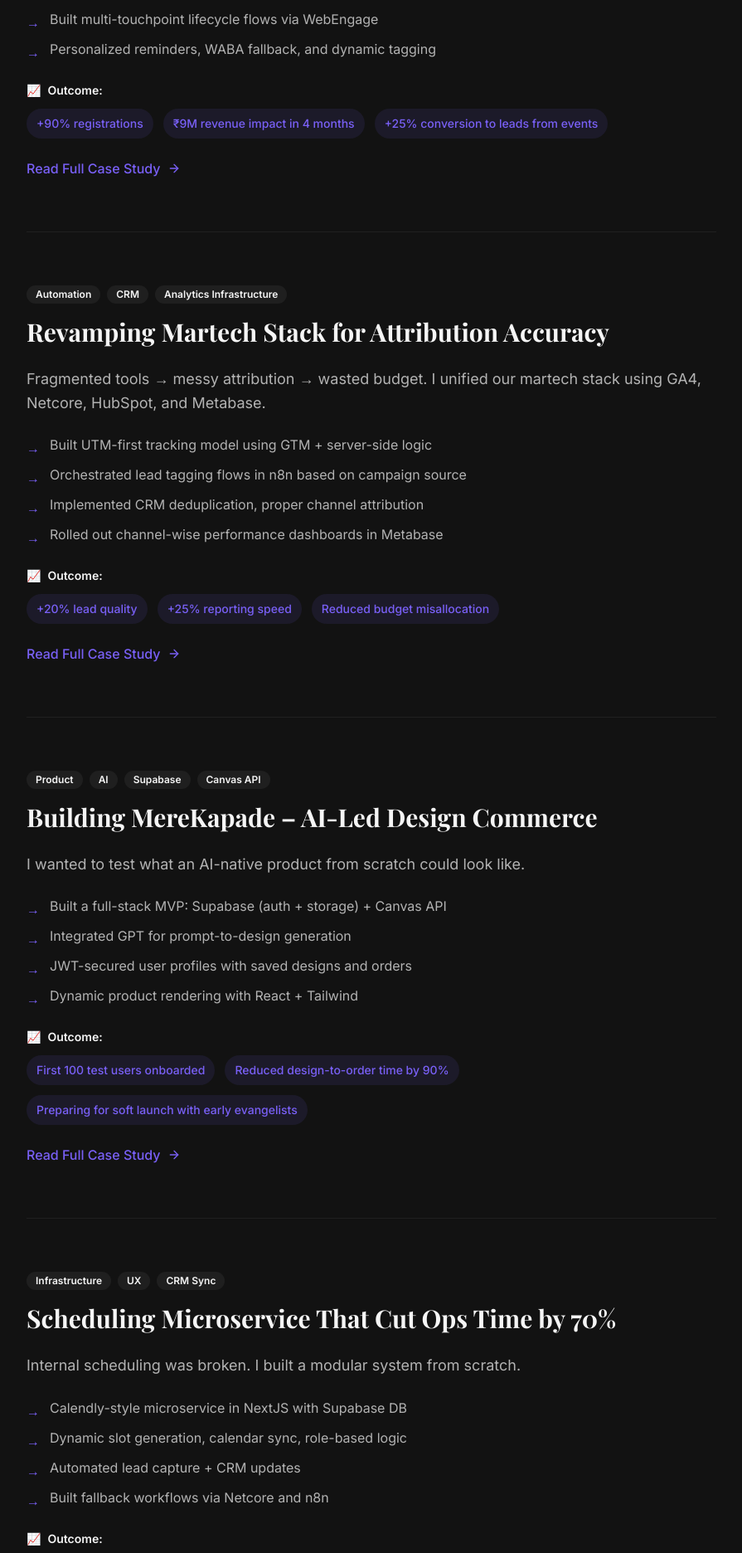
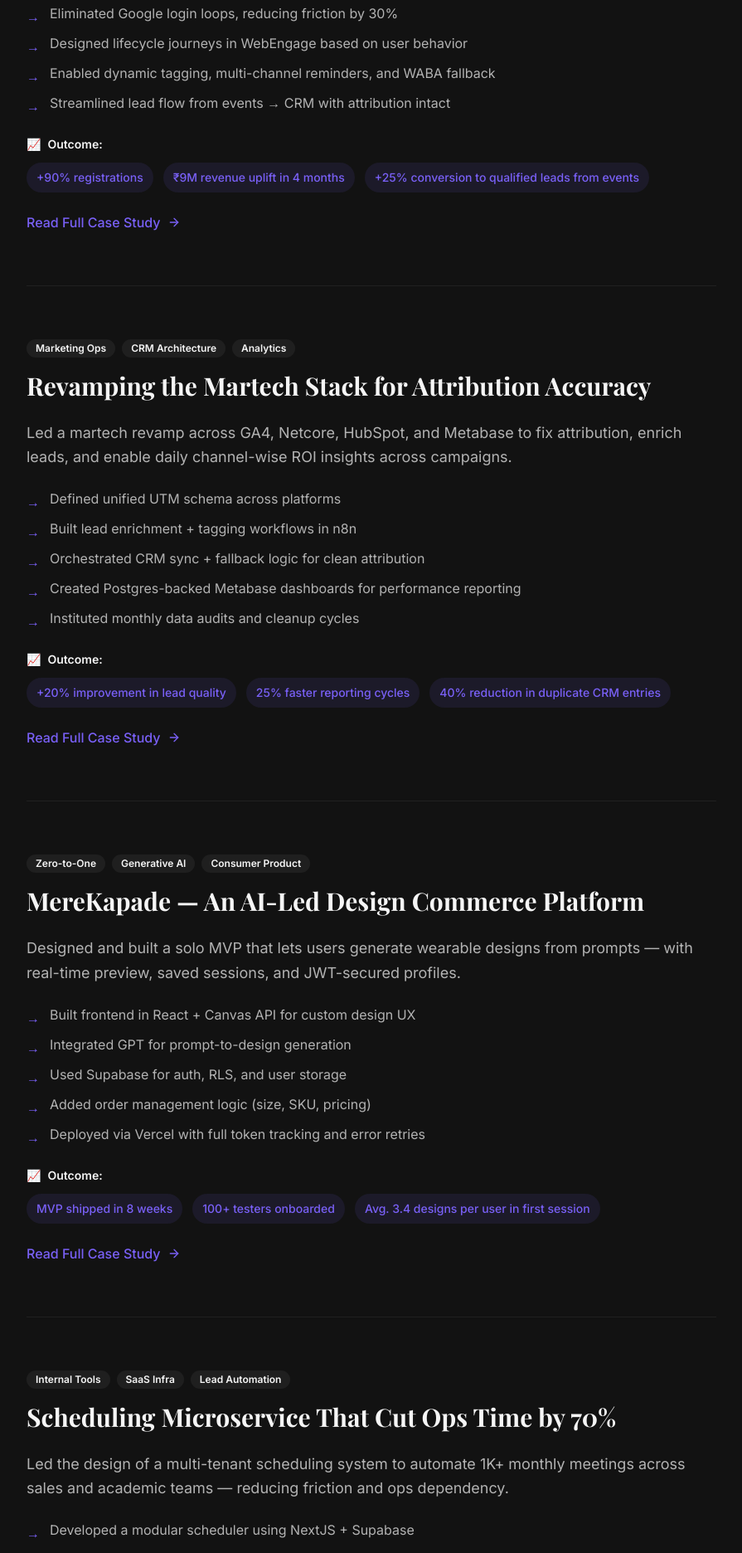
Before and after one commit to pingmepi/karan-profile, a React (Vite) app: page /case-studies in a window 1280 px wide. Shown: the part 580-2452 px from the top of the page at 83% size, without its empty margins (192-1087 px from the left). Built offline with nearby package versions, Linux system fonts and the light colour scheme; a web font is replaced by a local one.

Commit message:
Add case study preview cards
Updated the case studies page to include preview cards for all six case studies. Each card features tags, title, summary, key initiatives, outcomes, and a call-to-action.

```diff
--- a/src/pages/CaseStudies.tsx
+++ b/src/pages/CaseStudies.tsx
@@ -6,103 +6,109 @@ const caseStudies = [
   {
     id: "event-funnel-scaling",
     title: "Scaling Event Funnels for ₹9M Revenue",
-    tags: ["Martech", "Event Automation", "Conversion Optimization"],
-    description: "When registration drop-offs started affecting top-of-funnel efficiency, I redesigned the entire event journey — from landing page to CRM attribution.",
+    tags: ["Product Strategy", "Event Automation", "Funnel Optimization"],
+    description: "When fragmented journeys and drop-offs started impacting acquisition ROI, I led a full-funnel redesign — aligning marketing, tech, and CRM to simplify the user experience and improve lead-to-enrollment conversion.",
     details: [
-      "Introduced 1-click registration and email validation via n8n",
-      "Removed Google login loops, cutting friction by 30%",
-      "Built multi-touchpoint lifecycle flows via WebEngage",
-      "Personalized reminders, WABA fallback, and dynamic tagging"
+      "Introduced 1-click registration with email validation (via n8n)",
+      "Eliminated Google login loops, reducing friction by 30%",
+      "Designed lifecycle journeys in WebEngage based on user behavior",
+      "Enabled dynamic tagging, multi-channel reminders, and WABA fallback",
+      "Streamlined lead flow from events → CRM with attribution intact"
     ],
     outcomes: [
       "+90% registrations",
-      "₹9M revenue impact in 4 months",
-      "+25% conversion to leads from events"
+      "₹9M revenue uplift in 4 months",
+      "+25% conversion to qualified leads from events"
     ]
   },
   {
     id: "martech-attribution",
-    title: "Revamping Martech Stack for Attribution Accuracy",
-    tags: ["Automation", "CRM", "Analytics Infrastructure"],
-    description: "Fragmented tools → messy attribution → wasted budget. I unified our martech stack using GA4, Netcore, HubSpot, and Metabase.",
+    title: "Revamping the Martech Stack for Attribution Accuracy",
+    tags: ["Marketing Ops", "CRM Architecture", "Analytics"],
+    description: "Led a martech revamp across GA4, Netcore, HubSpot, and Metabase to fix attribution, enrich leads, and enable daily channel-wise ROI insights across campaigns.",
     details: [
-      "Built UTM-first tracking model using GTM + server-side logic",
-      "Orchestrated lead tagging flows in n8n based on campaign source",
-      "Implemented CRM deduplication, proper channel attribution",
-      "Rolled out channel-wise performance dashboards in Metabase"
+      "Defined unified UTM schema across platforms",
+      "Built lead enrichment + tagging workflows in n8n",
+      "Orchestrated CRM sync + fallback logic for clean attribution",
+      "Created Postgres-backed Metabase dashboards for performance reporting",
+      "Instituted monthly data audits and cleanup cycles"
     ],
     outcomes: [
-      "+20% lead quality",
-      "+25% reporting speed",
-      "Reduced budget misallocation"
+      "+20% improvement in lead quality",
+      "25% faster reporting cycles",
+      "40% reduction in duplicate CRM entries"
     ]
   },
   {
     id: "merekapade-ai-commerce",
-    title: "Building MereKapade – AI-Led Design Commerce",
-    tags: ["Product", "AI", "Supabase", "Canvas API"],
-    description: "I wanted to test what an AI-native product from scratch could look like.",
+    title: "MereKapade — An AI-Led Design Commerce Platform",
+    tags: ["Zero-to-One", "Generative AI", "Consumer Product"],
+    description: "Designed and built a solo MVP that lets users generate wearable designs from prompts — with real-time preview, saved sessions, and JWT-secured profiles.",
     details: [
-      "Built a full-stack MVP: Supabase (auth + storage) + Canvas API",
+      "Built frontend in React + Canvas API for custom design UX",
       "Integrated GPT for prompt-to-design generation",
-      "JWT-secured user profiles with saved designs and orders",
-      "Dynamic product rendering with React + Tailwind"
+      "Used Supabase for auth, RLS, and user storage",
+      "Added order management logic (size, SKU, pricing)",
+      "Deployed via Vercel with full token tracking and error retries"
     ],
     outcomes: [
-      "First 100 test users onboarded",
-      "Reduced design-to-order time by 90%",
-      "Preparing for soft launch with early evangelists"
+      "MVP shipped in 8 weeks",
+      "100+ testers onboarded",
+      "Avg. 3.4 designs per user in first session"
     ]
   },
   {
     id: "scheduling-microservice",
     title: "Scheduling Microservice That Cut Ops Time by 70%",
-    tags: ["Infrastructure", "UX", "CRM Sync"],
-    description: "Internal scheduling was broken. I built a modular system from scratch.",
+    tags: ["Internal Tools", "SaaS Infra", "Lead Automation"],
+    description: "Led the design of a multi-tenant scheduling system to automate 1K+ monthly meetings across sales and academic teams — reducing friction and ops dependency.",
     details: [
-      "Calendly-style microservice in NextJS with Supabase DB",
-      "Dynamic slot generation, calendar sync, role-based logic",
-      "Automated lead capture + CRM updates",
-      "Built fallback workflows via Netcore and n8n"
+      "Developed a modular scheduler using NextJS + Supabase",
+      "Integrated CRM sync, role-based access, and slot logic",
+      "Used n8n for event triggers, reminders, and lead tagging",
+      "Designed fallback logic for CRM/API failures",
+      "Enabled team-level view and audit logs for scheduling flows"
     ],
     outcomes: [
-      "80% faster booking flow",
-      "Enabled 1,000+ self-serve meetings/month",
-      "70% ops time saved"
+      "70% reduction in ops effort",
+      "1,000+ meetings/month with 80% self-serve",
+      "25% faster lead-to-meeting time"
     ]
   },
   {
     id: "third-place-community",
-    title: "Designing \"The Third Place\" – Community Infra That Scales",
-    tags: ["Community", "System Design", "Role Logic"],
-    description: "How do you build curated, creator-led communities that scale but don't devolve into spam?",
+    title: "Designing \"The Third Place\" – A Community Infra Stack",
+    tags: ["System Design", "Community Product", "Privacy UX"],
+    description: "Architected backend logic for a role-based, event-driven community platform with RBAC, badge systems, host workflows, and referral tracking.",
     details: [
-      "Defined data models for events, hosts, badges, discussions",
-      "Admin-only override controls with privacy-first design",
-      "Manual host assignment, referral tracking, and expiry control",
-      "Discussions only visible to active community members"
+      "Defined data models for events, users, badges, and hosts",
+      "Built manual host assignment + admin override logic",
+      "Designed discussion expiry and community-level visibility filters",
+      "Added participant control + Google Sign-In + preference management",
+      "Scoped activity logging for privacy-first infra"
     ],
     outcomes: [
-      "Designed for low moderation effort",
-      "RBAC and event visibility handled at infra level",
-      "Launching in closed beta"
+      "Fully decoupled role + badge logic",
+      "Privacy filters built at infra layer",
+      "Live in closed beta with growing communities"
     ]
   },
   {
     id: "content-ops-automation",
     title: "Automating Content Ops for Predictability & Scale",
-    tags: ["Education", "Agile", "Jira Automation"],
-    description: "As AlmaBetter scaled, content delivery was breaking. I restructured the entire lifecycle.",
+    tags: ["Agile Ops", "Education Delivery", "Product-Led Processes"],
+    description: "Introduced Jira-based workflows and analytics dashboards to transform content ops into a sprint-driven, measurable process — reducing delays and improving learner experience.",
     details: [
-      "Introduced JIRA-based agile workflows for content teams",
-      "Created sprint boards, WIP tracking, and error flagging",
-      "Setup Metabase dashboards to measure velocity and quality",
-      "Integrated learner feedback loops into process"
+      "Setup structured Jira workflows with sprint reviews",
+      "Integrated learner feedback from WebEngage + support tickets",
+      "Automated tracking via Zapier + Metabase",
+      "Built dashboards for velocity, error types, and module-level health",
+      "Instituted 2-week delivery cadence with ownership clarity"
     ],
     outcomes: [
-      "90% reduction in delivery errors",
-      "7-week predictable lead time",
-      "23% drop in student journey drop-offs"
+      "90% reduction in content delivery errors",
+      "7-week predictable delivery lead time",
+      "23% drop in learner journey drop-offs"
     ]
   }
 ];
```
